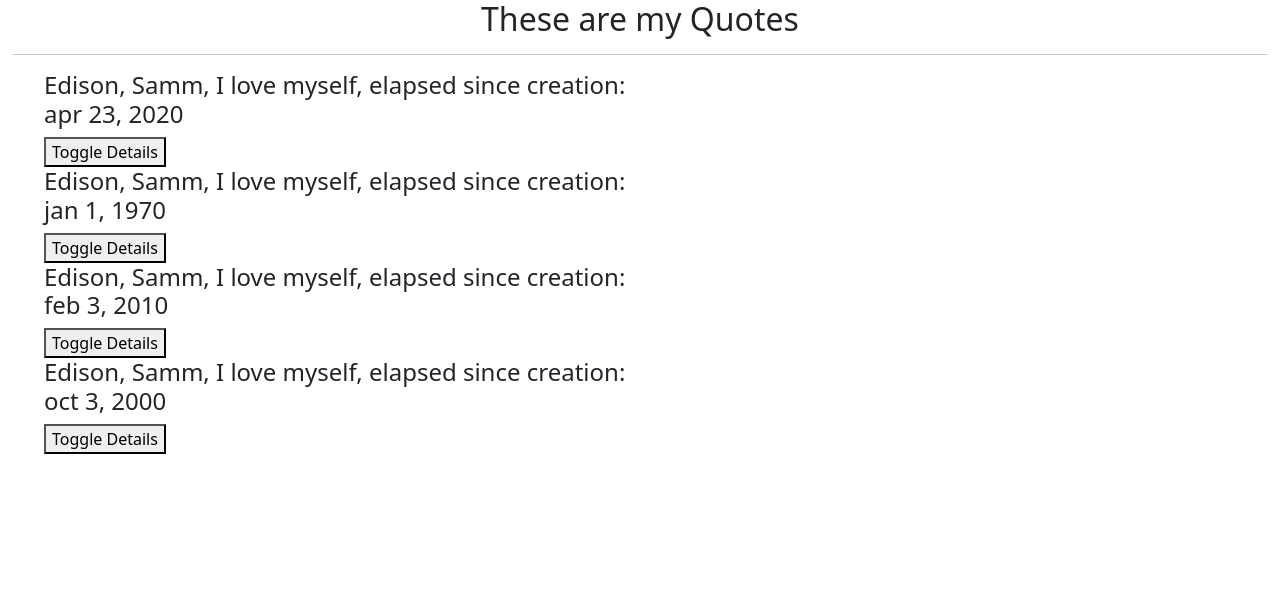
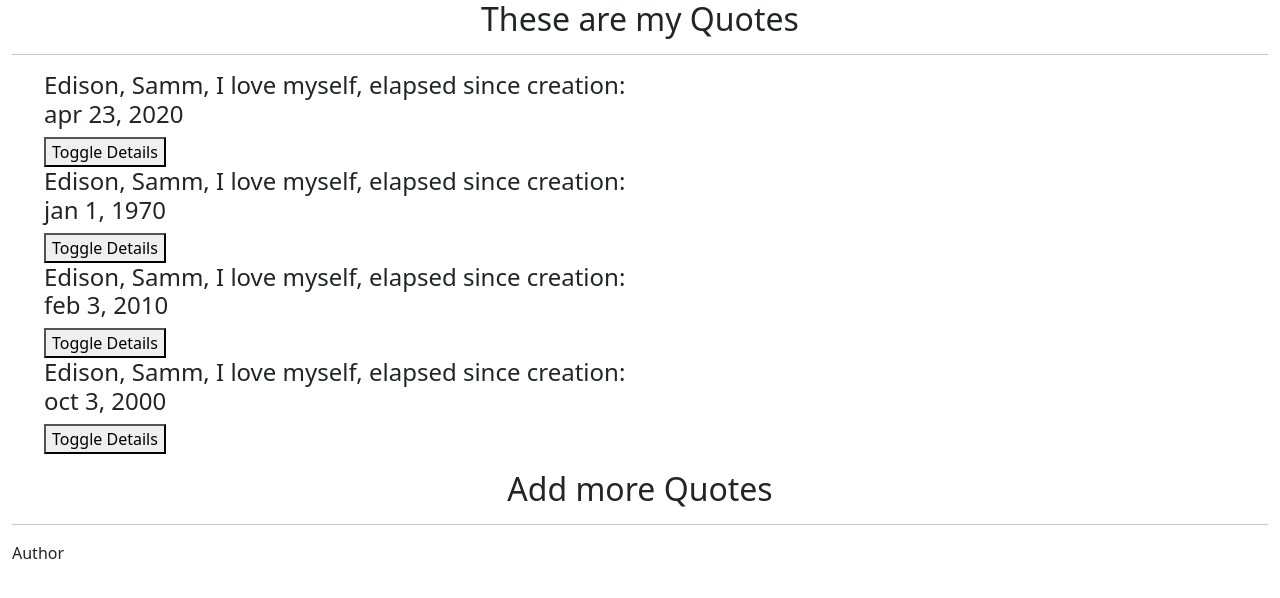
Before and after one commit to Samuel-Muriuki/Angular_Up_Vote, an Angular app in the folder Quotes/: page / in a window 1280 px wide. Shown: the top 598 px of the page. Built offline with nearby package versions, Linux system fonts and the light colour scheme.

Commit message:
Nesting the quote-form

```diff
--- a/Quotes/src/app/quote-form/quote-form.component.html
+++ b/Quotes/src/app/quote-form/quote-form.component.html
@@ -1 +1,9 @@
-<p>quote-form works!</p>
+<div class="container-fluid">
+    <h2 class="text-center">Add more Quotes</h2>
+    <hr>
+    <form>
+        <div class="form-group">
+            <label for="author">Author</label>
+        </div>
+    </form>
+</div>
--- a/Quotes/src/app/quote/quote.component.html
+++ b/Quotes/src/app/quote/quote.component.html
@@ -14,3 +14,5 @@
       </div>
     </ul>
   </div>
+
+  <app-quote-form></app-quote-form>
```
